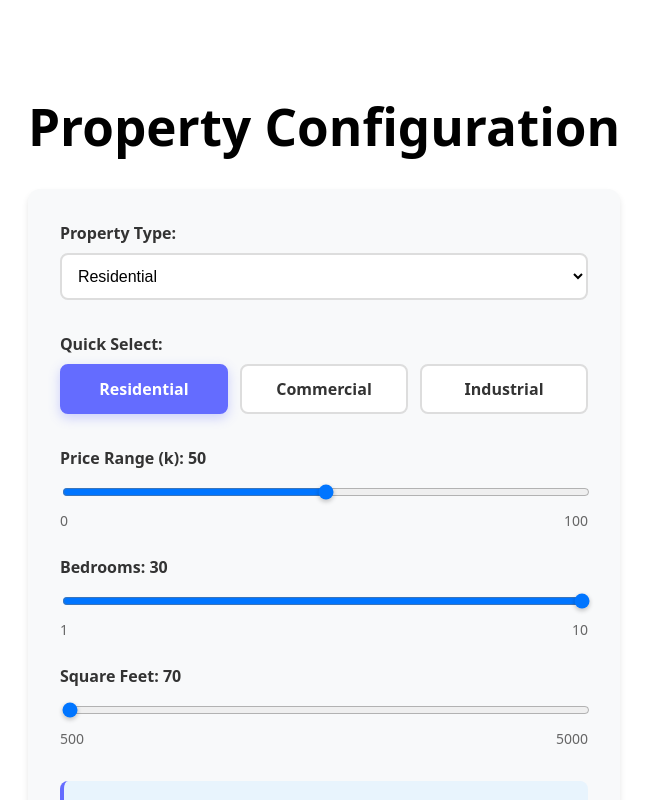
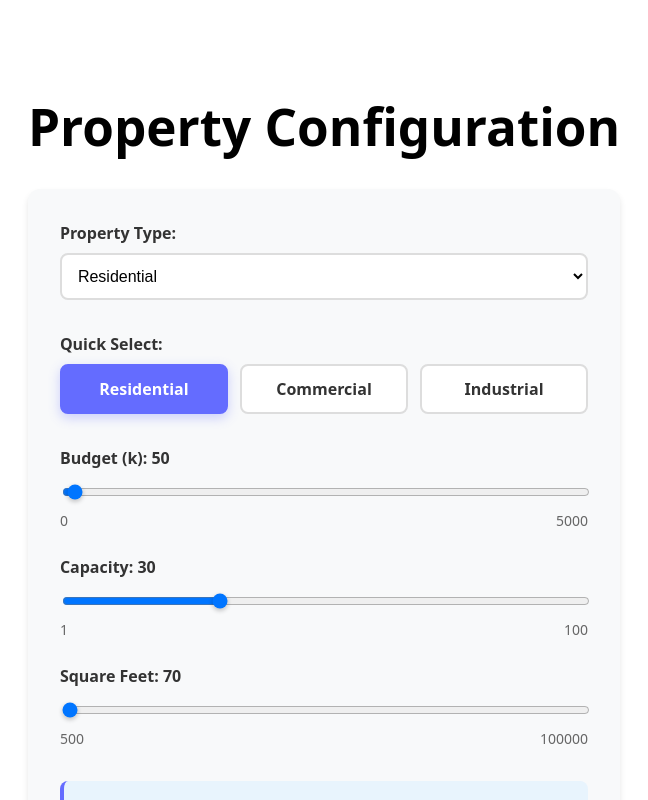
Before and after one commit to arbxz/poc_gtm, a React (Vite) app: page / in a window 1280 px wide. Shown: the top 800 px of the page, without its empty margins (316-964 px from the left). Built offline with nearby package versions, Linux system fonts and the light colour scheme.

Commit message:
Refactor slider configurations for residential, commercial, and industrial options to standardize labels and ranges

```diff
--- a/src/App.tsx
+++ b/src/App.tsx
@@ -34,19 +34,19 @@ function App() {
     [key in OptionType]: { [key: string]: SliderConfig };
   } = {
     residential: {
-      slider1: { min: 0, max: 100, step: 1, label: "Price Range (k)" },
-      slider2: { min: 1, max: 10, step: 1, label: "Bedrooms" },
-      slider3: { min: 500, max: 5000, step: 50, label: "Square Feet" },
+      slider1: { min: 0, max: 5000, step: 10, label: "Budget (k)" },
+      slider2: { min: 1, max: 100, step: 1, label: "Capacity" },
+      slider3: { min: 500, max: 100000, step: 500, label: "Square Feet" },
     },
     commercial: {
-      slider1: { min: 0, max: 1000, step: 10, label: "Budget (k)" },
-      slider2: { min: 1, max: 50, step: 1, label: "Floors" },
-      slider3: { min: 1000, max: 50000, step: 100, label: "Square Feet" },
+      slider1: { min: 0, max: 5000, step: 10, label: "Budget (k)" },
+      slider2: { min: 1, max: 100, step: 1, label: "Capacity" },
+      slider3: { min: 500, max: 100000, step: 500, label: "Square Feet" },
     },
     industrial: {
-      slider1: { min: 0, max: 5000, step: 50, label: "Investment (k)" },
-      slider2: { min: 1, max: 100, step: 1, label: "Units" },
-      slider3: { min: 5000, max: 100000, step: 500, label: "Square Feet" },
+      slider1: { min: 0, max: 5000, step: 10, label: "Budget (k)" },
+      slider2: { min: 1, max: 100, step: 1, label: "Capacity" },
+      slider3: { min: 500, max: 100000, step: 500, label: "Square Feet" },
     },
   };
 
```
